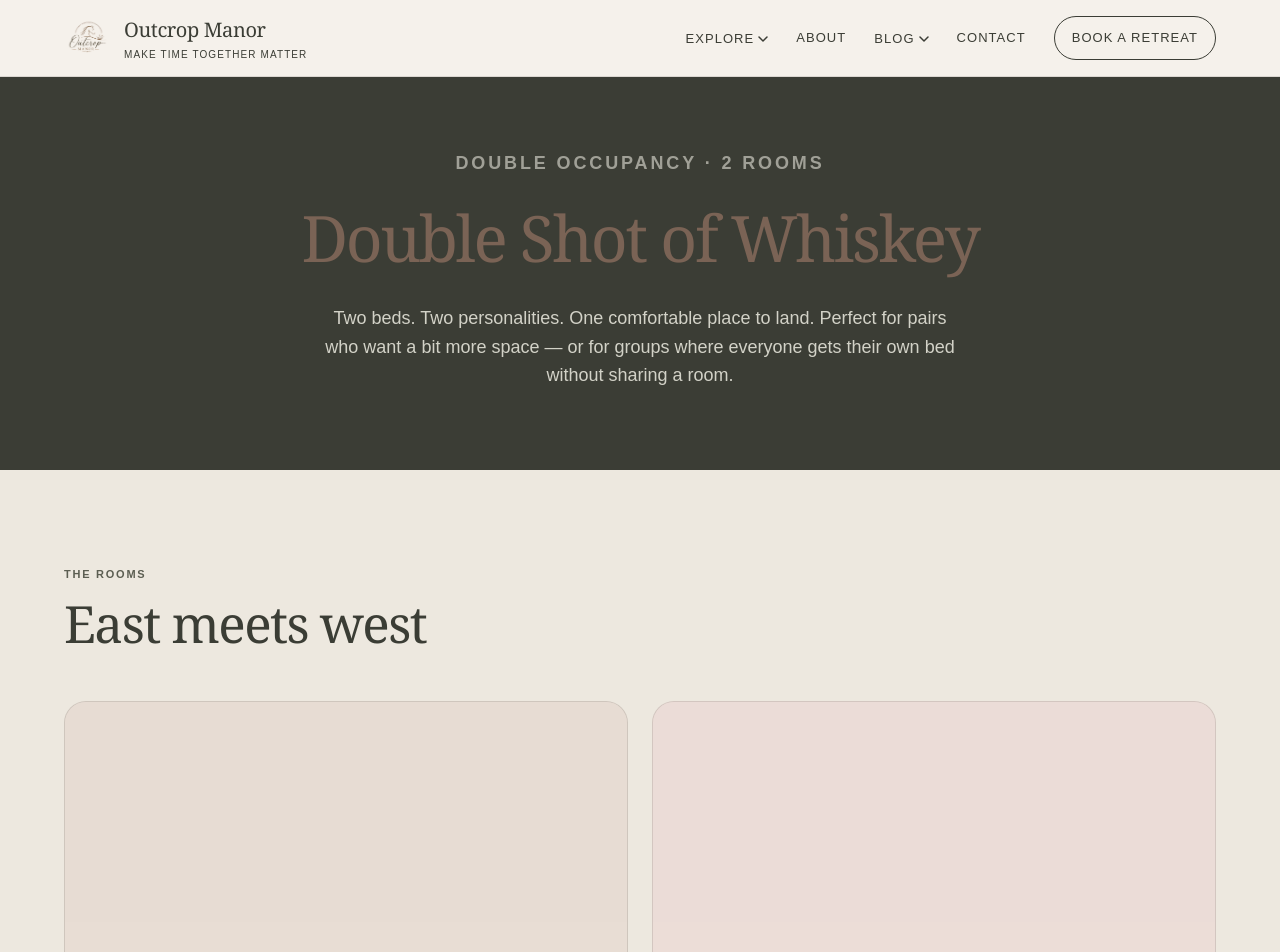
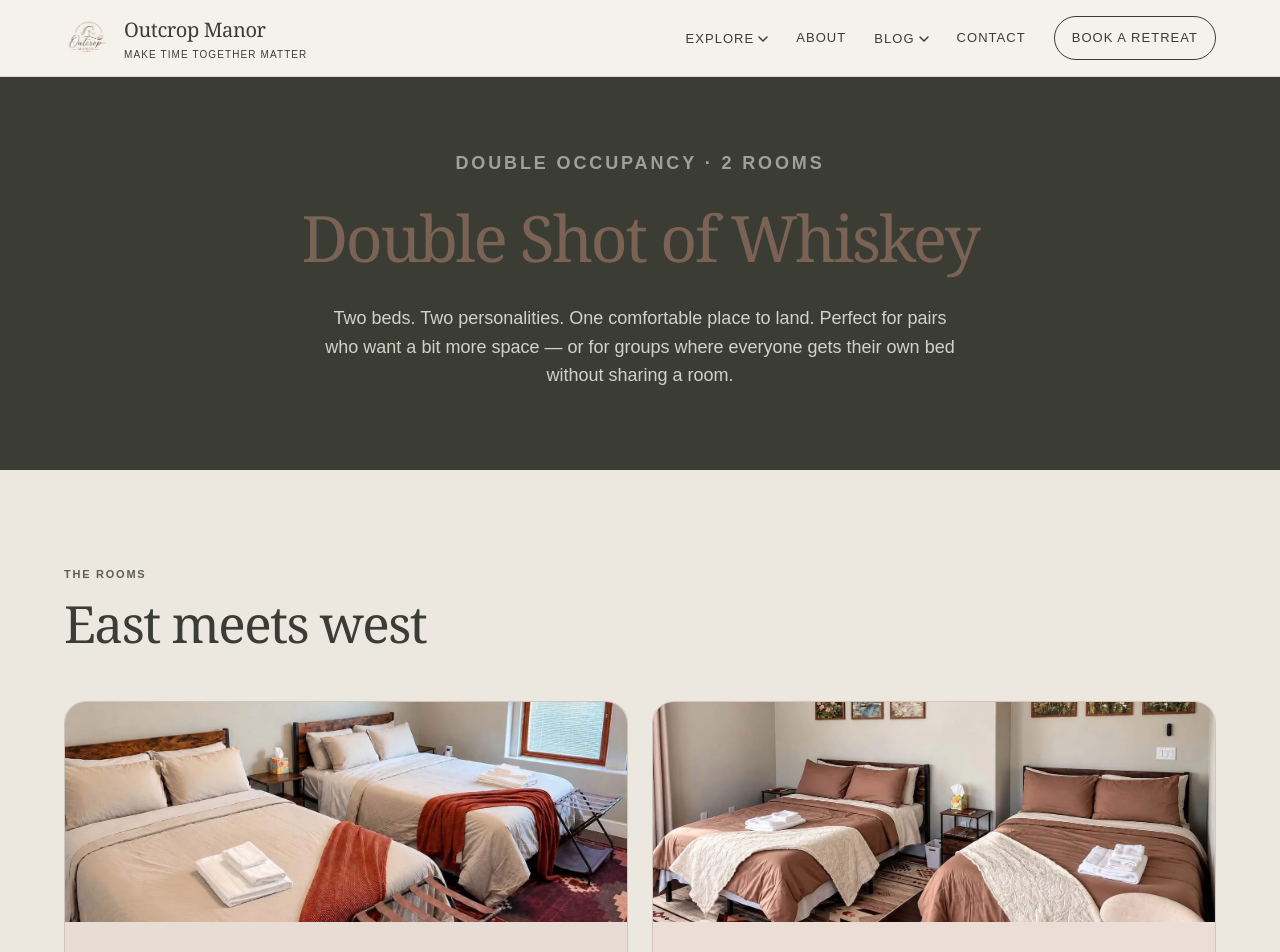
Before and after one commit to stimmel11/outcrop-manor-website, a Next.js app: page /double-shot-of-whiskey in a window 1280 px wide. Shown: the top 952 px of the page. Built offline with nearby package versions, Linux system fonts and the light colour scheme.

Commit message:
Add room photos to Double Shot of Whiskey page
- Neon Moon → neon-moon.webp
- Tennessee Whiskey → tennessee-whiskey.webp

Co-Authored-By: Claude Sonnet 4.6 <noreply@anthropic.com>
Claude-Session: https://claude.ai/code/session_01AN4QuHKFK3LvPHS3VXJ5fQ

```diff
--- a/app/double-shot-of-whiskey/page.tsx
+++ b/app/double-shot-of-whiskey/page.tsx
@@ -11,6 +11,7 @@ const rooms = [
     name: "Neon Moon",
     tag: "Double · 2 Full Beds · Main Level",
     color: "var(--sky-pale)",
+    img: "/images/rooms/neon-moon.webp",
     desc: [
       "The softer of the two rooms. Main-level location with two full-size beds and an east-facing window — morning sunlight and the promise of night sky views after dark.",
       "Two doors open onto the covered patio, making it easy to step outside for fresh air between sessions.",
@@ -20,6 +21,7 @@ const rooms = [
     name: "Tennessee Whiskey",
     tag: "Double · 2 Full Beds",
     color: "var(--clay-pale)",
+    img: "/images/rooms/tennessee-whiskey.webp",
     desc: [
       "Warmer and a little more adventurous in personality. Still coming together — décor and finishing touches being added to make it feel fully its own.",
       "Two full beds, the same thoughtful comfort as every Outcrop room: memory foam mattresses, quality bedding, dedicated charging and storage.",
@@ -58,9 +60,13 @@ export default function DoubleShotOfWhiskeyPage() {
                 style={{
                   background: room.color,
                   height: 220,
-                  opacity: 0.6,
+                  overflow: "hidden",
+                  position: "relative",
                 }}
-              />
+              >
+                {/* eslint-disable-next-line @next/next/no-img-element */}
+                <img src={room.img} alt={room.name} style={{ width: "100%", height: "100%", objectFit: "cover", display: "block", position: "absolute", inset: 0 }} />
+              </div>
               <div style={{ padding: "32px 36px 40px" }}>
                 <span
                   style={{
```
Also changed, not shown: public/images/rooms/neon-moon.webp (added), public/images/rooms/tennessee-whiskey.webp (added).
